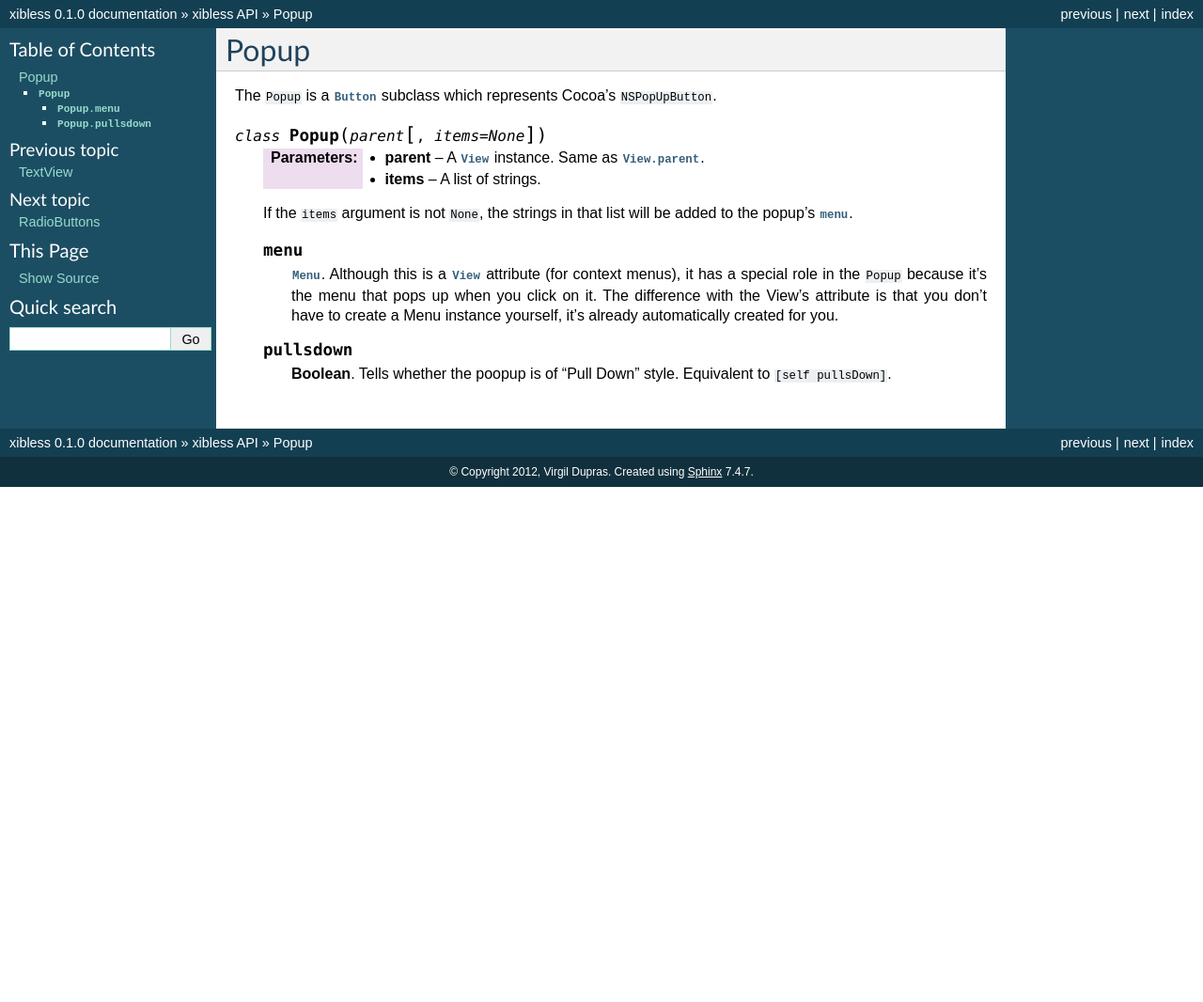
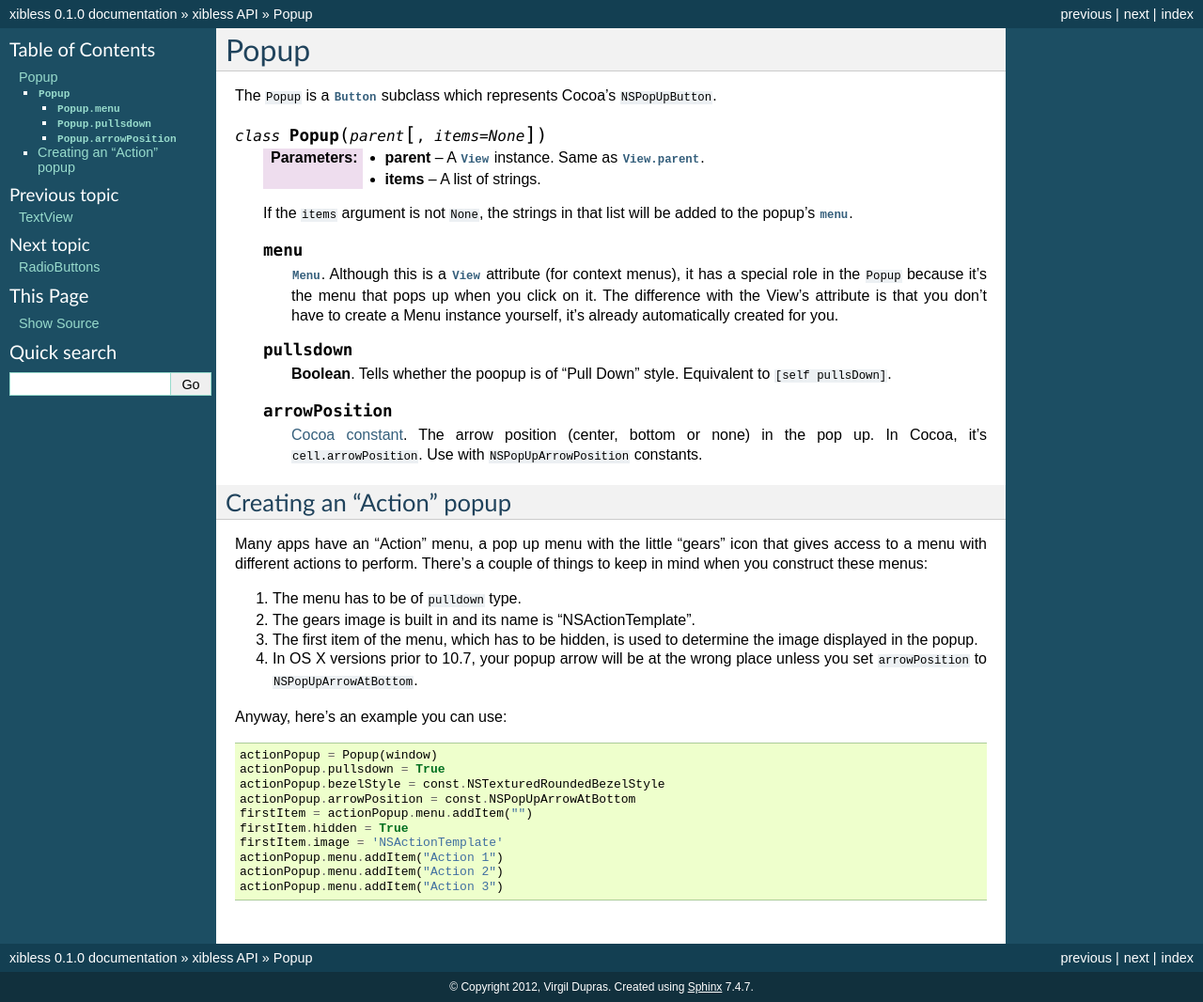
Before and after one commit to hsoft/xibless, a Sphinx documentation site: the page built from docs/api/popup.rst, in a window 1280 px wide. Shown: the whole page at 94% size. Built offline with Sphinx 7.4.7, drawn with Linux system fonts in a browser that asks for light colours; before the commit the page ends 900 px from its top, so only the background shows below that.

Commit message:
Added Popup.arrowPosition.

```diff
--- a/docs/api/popup.rst
+++ b/docs/api/popup.rst
@@ -22,3 +22,35 @@ The ``Popup`` is a :class:`Button` subclass which represents Cocoa's ``NSPopUpBu
 
         **Boolean**. Tells whether the poopup is of "Pull Down" style. Equivalent to
         ``[self pullsDown]``.
+
+    .. attribute:: arrowPosition
+
+        :ref:`Cocoa constant <literal-consts>`. The arrow position (center, bottom or none) in the
+        pop up. In Cocoa, it's ``cell.arrowPosition``. Use with ``NSPopUpArrowPosition`` constants.
+
+Creating an "Action" popup
+--------------------------
+
+Many apps have an "Action" menu, a pop up menu with the little "gears" icon that gives access to a
+menu with different actions to perform. There's a couple of things to keep in mind when you
+construct these menus:
+
+1. The menu has to be of ``pulldown`` type.
+2. The gears image is built in and its name is "NSActionTemplate".
+3. The first item of the menu, which has to be hidden, is used to determine the image displayed in
+   the popup.
+4. In OS X versions prior to 10.7, your popup arrow will be at the wrong place unless you set
+   ``arrowPosition`` to ``NSPopUpArrowAtBottom``.
+
+Anyway, here's an example you can use::
+
+    actionPopup = Popup(window)
+    actionPopup.pullsdown = True
+    actionPopup.bezelStyle = const.NSTexturedRoundedBezelStyle
+    actionPopup.arrowPosition = const.NSPopUpArrowAtBottom
+    firstItem = actionPopup.menu.addItem("")
+    firstItem.hidden = True
+    firstItem.image = 'NSActionTemplate'
+    actionPopup.menu.addItem("Action 1")
+    actionPopup.menu.addItem("Action 2")
+    actionPopup.menu.addItem("Action 3")
```
Also changed, not shown: 1 other file.
